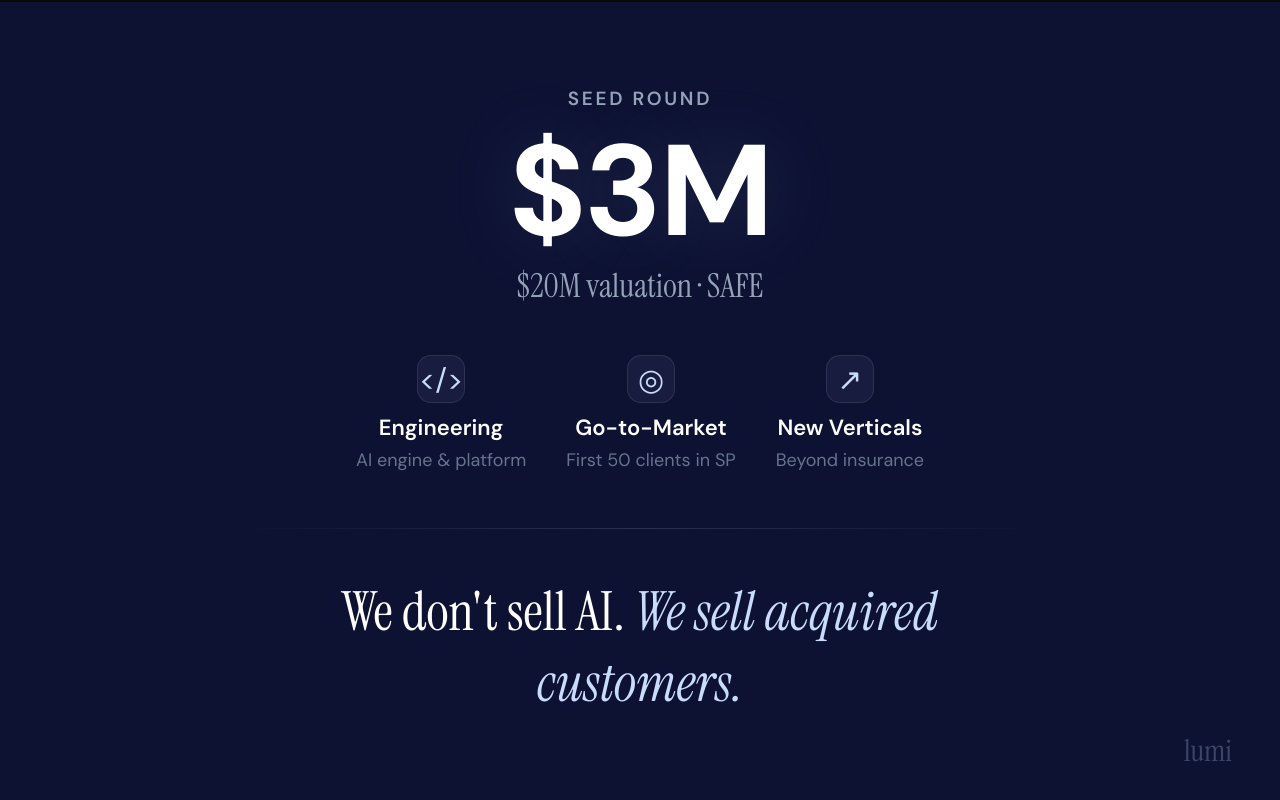
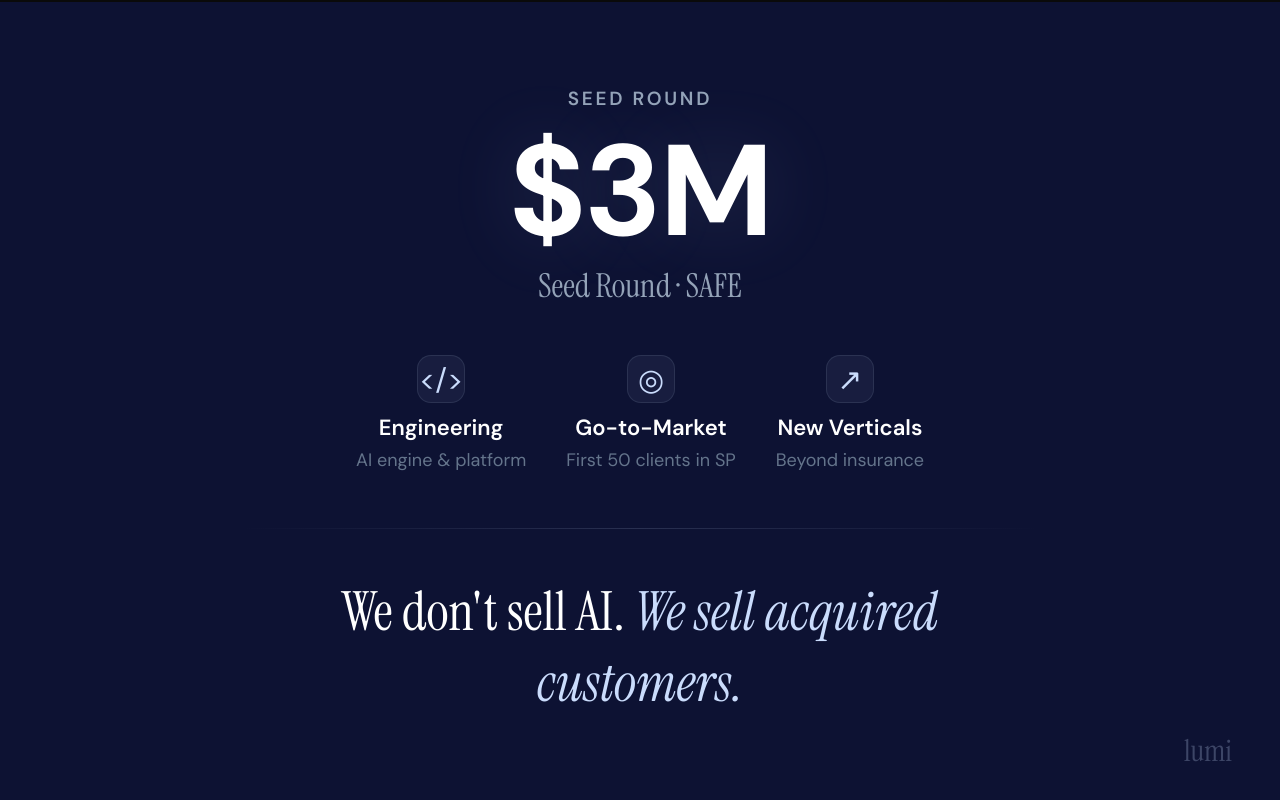
Before and after one commit to bernardolcp/lumi-pitch, a plain HTML site: page deck.html in a window 1280 px wide. Shown: the part 7198-7998 px from the top of the page. Drawn offline with Linux system fonts and the light colour scheme.

Commit message:
Remove valuation from ask slide

```diff
--- a/deck.html
+++ b/deck.html
@@ -1144,7 +1144,7 @@
   <div class="ask-content">
     <div class="ask-label">Seed Round</div>
     <div class="ask-amount">$3M</div>
-    <div class="ask-round">$20M valuation · SAFE</div>
+    <div class="ask-round">Seed Round · SAFE</div>
 
     <div class="ask-uses">
       <div class="ask-use">
```
